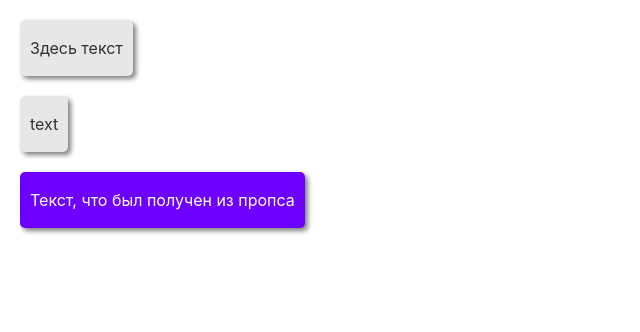
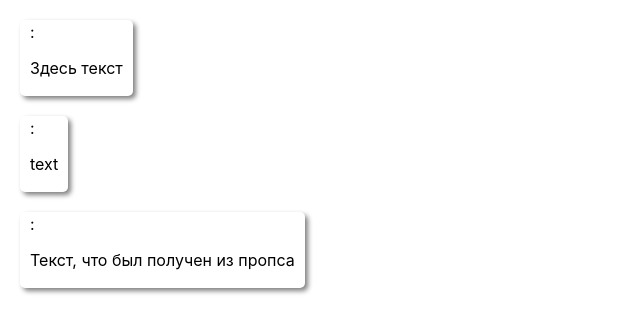
Before and after one commit to Alaya95/react-messenger, a React (Create React App) app: page / in a window 1280 px wide. Shown: the top 332 px of the page, without its empty margins (0-640 px from the left). Built offline with nearby package versions, Linux system fonts and the light colour scheme.

Commit message:
edit message

```diff
--- a/src/components/Message/Message.jsx
+++ b/src/components/Message/Message.jsx
@@ -1,10 +1,11 @@
 import React from 'react';
 import "./Message.styles.scss"
 
-export default function Message({ text, messageTo }) {
+export default function Message({ author, text }) {
     return (
-        <div className={"message" + (!messageTo ? " message-from" : " message-to")}>
-            <p> {text}</p>
+        <div className={"message messageTo"}>
+            <span>{author}:</span>
+            <p>{text}</p>
         </div>
     );
 }
```
